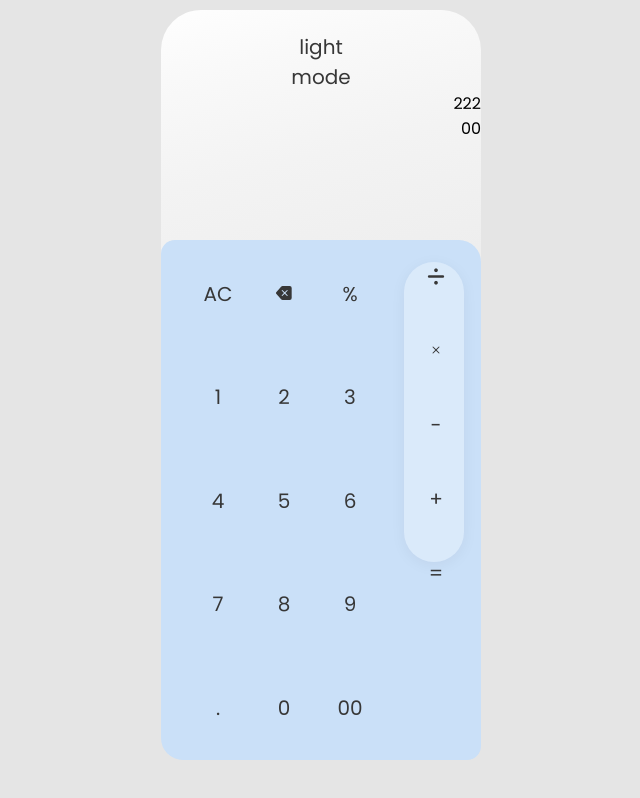
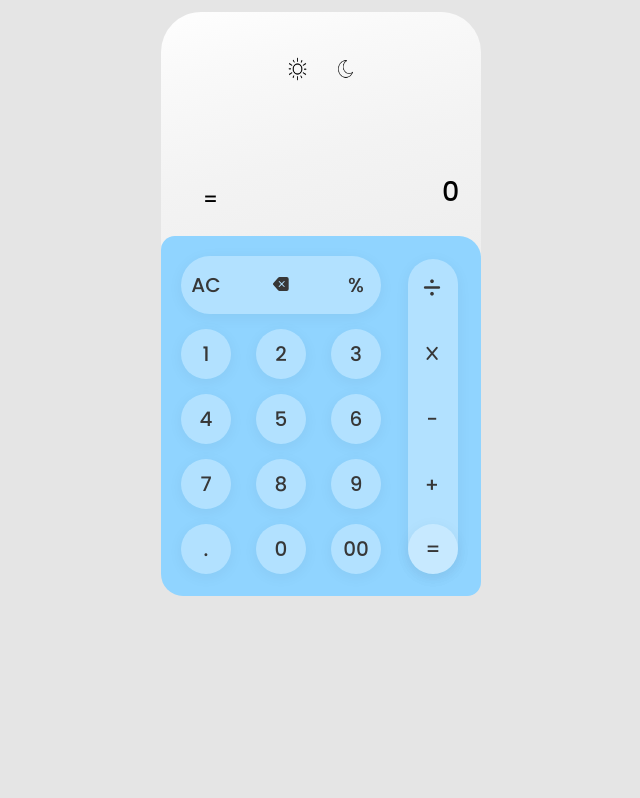
Before and after one commit to Bilalzafar0020/Calculator-Dark-mode-button-voice, a plain HTML site: page index.html in a window 1280 px wide. Shown: the whole page, without its empty margins (319-959 px from the left). Drawn offline with Linux system fonts and the light colour scheme.

Commit message:
Having Dark mode + button voice

```diff
--- a/index.html
+++ b/index.html
@@ -1,5 +1,5 @@
 <!DOCTYPE html>
-<html lang="en">
+<html lang="en" data-theme="dark">
 <head>
     <meta charset="UTF-8">
     <meta http-equiv="X-UA-Compatible" content="IE=edge">
@@ -11,7 +11,7 @@
 
  <!-- Favicon image (icon for website title) -->
 
- <link rel="icon"  type="image/x-icon" href="./images.png" style="color: blue;" >
+ <link rel="icon"  type="image/x-icon" href="./icons8-calculator-64.png" style="color: blue;" >
 
 <!--icons -->
 <link rel="stylesheet" href="https://cdnjs.cloudflare.com/ajax/libs/font-awesome/6.4.0/css/all.min.css" integrity="sha512-iecdLmaskl7CVkqkXNQ/ZH/XLlvWZOJyj7Yy7tcenmpD1ypASozpmT/E0iPtmFIB46ZmdtAc9eNBvH0H/ZpiBw==" crossorigin="anonymous" referrerpolicy="no-referrer" />
@@ -28,6 +28,11 @@
 </head>
 <body>
 
+
+	<audio src="./mixkit-clear-mouse-clicks-2997.wav" id="audio" preload="auto"></audio>
+
+
+
  <!-- main div -->
 <div class="main" >
 
@@ -41,14 +46,21 @@
 
 
     <!-- Dark - Light theme -->
-    <div class="themes" style="text-align: center;">  <button>light mode</button>    </div>
+    <div class="themes">
+<button><img src="./sun (4).png"
+     alt="Light_mode" width="35px" height="40px" class="light"></button>
+<button ><img src="./night-mode.png" alt="Dark mode" width="35px" height="40px"></button>
 
 
+</div>
+
     <!--typingArea -->
-    <div class="typing" >222</div>
+    <div class="typing"  id="typing1"></div>
 
     <!--Result-->
-    <div class="result" >00</div>
+    <div class="result"  id="result_area">   <!--  id="result_area"  solution to write maximum nmber in a div -->
+    <p class="equalto">=</p>  <p id="result_area">0</p>
+    </div>
     </div>
 
 
@@ -63,45 +75,45 @@
 
 <table class="left_side">
 
-<tr class="1_row">
+<tr class="first_row">
 
-<td > <button >AC</button> </td>
-<td > <button > <svg xmlns="http://www.w3.org/2000/svg" width="16" height="16" fill="currentColor" class="bi bi-backspace-fill" viewBox="0 0 16 16">
+<td > <button onclick="clearResult(), audio()" >AC</button> </td>
+<td > <button onclick="remove(),audio()"> <svg xmlns="http://www.w3.org/2000/svg" width="16" height="16" fill="currentColor" class="bi bi-backspace-fill" viewBox="0 0 16 16">
     <path d="M15.683 3a2 2 0 0 0-2-2h-7.08a2 2 0 0 0-1.519.698L.241 7.35a1 1 0 0 0 0 1.302l4.843 5.65A2 2 0 0 0 6.603 15h7.08a2 2 0 0 0 2-2V3zM5.829 5.854a.5.5 0 1 1 .707-.708l2.147 2.147 2.146-2.147a.5.5 0 1 1 .707.708L9.39 8l2.146 2.146a.5.5 0 0 1-.707.708L8.683 8.707l-2.147 2.147a.5.5 0 0 1-.707-.708L7.976 8 5.829 5.854z"/>
   </svg>      </button> </td>
 
-<td > <button >%</button> </td>
+<td > <button onclick="value_Display('%'),audio()">%</button> </td>
 
 
 </tr>
 
 
-<tr class="2_row">
+<tr class="second_row">
 
-<td> <button>1</button> </td>
-<td> <button>2</button> </td>
-<td> <button>3</button> </td>
+<td > <button class="shadow" onclick="value_Display('1'),audio()">1</button> </td>
+<td> <button class="shadow" onclick="value_Display('2'),audio()">2</button> </td>
+<td> <button class="shadow" onclick="value_Display('3'),audio()">3</button> </td>
 </tr>
 
-<tr class="3_row">
+<tr class="third_row">
 
-    <td> <button>4</button> </td>
-    <td> <button>5</button> </td>
-    <td> <button>6</button> </td>
+    <td> <button  class="shadow" onclick="value_Display('4'),audio()">4</button > </td>
+    <td> <button class="shadow"onclick="value_Display('5'),audio()">5</button > </td>
+    <td> <button class="shadow"onclick="value_Display('6'),audio()">6</button > </td>
     </tr>
 
-    <tr class="4_row">
+    <tr class="four_row">
 
-        <td> <button>7</button> </td>
-        <td> <button>8</button> </td>
-        <td> <button>9</button> </td>
+        <td> <button class="shadow" onclick="value_Display('7') ,audio()  ">7</button > </td>
+        <td> <button class="shadow" onclick="value_Display('8') ,audio()">8</button > </td>
+        <td> <button class="shadow" onclick="value_Display('9') ,audio()">9</button > </td>
         </tr>
 
-        <tr class="5_row">
+        <tr class="five_row">
 
-            <td> <button>.</button> </td>
-            <td> <button>0</button> </td>
-            <td> <button>00</button> </td>
+            <td> <button class="shadow" onclick="value_Display('.') , audio()">.</button > </td>
+            <td> <button class="shadow" onclick="value_Display('0') ,audio()">0</button > </td>
+            <td> <button class="shadow" onclick="value_Display('00') ,audio()">00</button > </td>
             </tr>
 
 </table>
@@ -111,14 +123,12 @@
 
     <tr class="main_row">
 
-        <td> <button><i class="fa-solid fa-divide"></i></button> </td>
-        <td> <button class="svg "><svg xmlns="http://www.w3.org/2000/svg" width="16" height="16" fill="currentColor" class="bi bi-x" viewBox="0 0 16 16">
-            <path d="M4.646 4.646a.5.5 0 0 1 .708 0L8 7.293l2.646-2.647a.5.5 0 0 1 .708.708L8.707 8l2.647 2.646a.5.5 0 0 1-.708.708L8 8.707l-2.646 2.647a.5.5 0 0 1-.708-.708L7.293 8 4.646 5.354a.5.5 0 0 1 0-.708z"/>
-          </svg></button> </td>
-
-        <td> <button>-</button> </td>
-        <td> <button>+</button> </td>
-        <td> <button class="equal">=</button> </td>
+<td> <button onclick="value_Display('/') ,audio()"><i class="fa-solid fa-divide"></i></button> </td>
+<td> <button  onclick="value_Display('*') , audio()"  class="shadow2" style="font-size: 15px;"><i class="fa-solid fa-x"></i></button> </td>
+<!-- for multiply appear &#215;   for divide &247;    -->
+        <td> <button class="shadow2" onclick="value_Display('-'),audio()">-</button> </td>
+        <td> <button class="shadow2" onclick="value_Display('+'),audio()">+</button> </td>
+        <td> <button class="extra_shadow" onclick="calculate(),audio()">=</button> </td>
         </tr>
 
 
@@ -128,5 +138,8 @@
 
 </div>
 
+
+
+<script src="./script.js"></script>
 </body>
 </html>
--- a/script.js
+++ b/script.js
@@ -0,0 +1,66 @@
+//  Note  =>    .value is for input types  and textContent is for div,p,others
+
+let typing = document.querySelector("#typing1");   //  getting the value of typing area
+let result = document.querySelector("#result_area");  //   getting the result area
+function audio(){
+
+    document.getElementById('audio').play()
+
+}
+
+//    we give parameter here value and the argumnent their for every themself buttton is according to their
+//  number and give id=typing1  to all so that all can access
+//  when thw user click on 1 button the result in typing variable will be argument = value
+//  but we wnat that user can enter multiple value so  +=  will concatenate the existing value with new one
+
+// it is the method but it is not stoping the user to not type more than i want
+
+function value_Display(value) {
+	typing.innerText += value;
+}
+
+//   second method to restrict the user from not typing more than 26 but css property is best
+
+// function value_Display(value) {
+// 	if (typing.innerText.length < 26) {
+// 	  typing.innerText += value;
+// 	}
+//   };
+
+//   typing.addEventListener('input', () => {
+// 	if (typing.innerText.length > 26) {
+// 	  typing.innerText = typing.innerText.slice(0, 26);
+// 	}
+//   });
+
+
+
+
+
+//   the rsult should put in result area and the content availible in typing area will be eval(evalulate)
+function calculate() {
+try{
+	result.innerText = ` =   ${eval(typing.innerText)}`  }
+	catch(err){
+		result.innerText = "Error";
+	}
+
+		if (result.innerText.length > 12) {
+		 result.innerText = result.innerText.slice(0, 15);  //  only 15 numbers will display
+		};
+
+}
+
+
+
+function clearResult() {
+	typing.innerText = "";
+	result.innerText = ` `; //  so result should also become empty
+}
+
+
+
+// we copy  and then did'nt store it and the content reman in the typing area we show it
+function remove(){
+	typing.innerText = typing.innerText.slice(0,-1);
+}
--- a/style.css
+++ b/style.css
@@ -12,13 +12,11 @@ body{
  background-color:  #E5E5E5;
  width: 100vw;
  height: 100vh;
-  overflow: hidden;
+  overflow:auto;
 
 }
 
 div.main{
-    /* width: 100%;
-    height: 100%; */
   display: flex;
   align-items:center;
   justify-content: flex-start;
@@ -29,40 +27,80 @@ div.main{
 div.extra{
     width: 320px;
     height: 30rem;
-    margin-top: 10px;
+    margin-top: 12px;
     background: linear-gradient(166.34deg, #FEFEFE 0%, #F9F9F9 12.84%, #F3F3F3 32.53%, #E5E5E5 100%);
     border-radius: 40px;
+
+}
+
+/* header section*/
+.header{
+    margin-top: 2em;
+    height: 12rem;    /* height responsive handler */
+    text-align: right;
+}
+
+div.themes{
+  display: flex;
+  flex-direction: row;
+  justify-content: center;
+  align-items: center;
+  gap: none;
+}
+div.typing{
+  margin-top: 60px;
+  font-size: 16px;
+  font-weight: 40;
+  letter-spacing: 2px;
+  overflow: hidden;   /*  any overflow will not visible in typing area */
+  white-space: nowrap; /*  The white-space: nowrap property prevents line breaks */
+  text-overflow: ellipsis; /*  add ellipsis(...)   if it overflow */
+}
+div.result{
+  margin-top: 10px;
+
+  font-size: 27px;
+  font-weight: 500;
+  display: flex;
+  flex-direction: row;
+  justify-content: space-around;
+  gap: 180px;
+    /* overflow: hidden;
+    white-space: nowrap;
+    text-overflow: ellipsis; */
+}
+
+
+div.result p.equalto{
+ font-size: 20px !important;
+ font-weight: 300px !important;
+ margin-top: 12px !important;
+ margin-left: 20px !important;
 }
 
 
 
-.header{
-    margin-top: 1.4rem;
-    height: 26vh;
-    text-align: right;
-   /* background-color: #f3f3f3;
-     border-radius: 22px 22px 0px 0px;
-     width: 19.8rem;
-    border: 0px solid #f7f4f5; */
-
-}
 
 .mainCalculator{
     display: flex;
     flex-direction: row;
     gap: 8px;
-     background-color:#cae0f8 ;
+     background-color:#90d4ff ;  /* color can be change */
      width: 20rem;
      border-radius: 14px 22px;
-   height: 65vh;
+   height: 22.5rem;     /* height responsive handler */
+   /* filter: drop-shadow(0px 4px 4px rgba(0, 0, 0, 0.25)); */
 }
 
+
+/*  left table design*/
 table.left_side{
-   margin-left: 23px;
+   margin-left: 18px;
+   margin-top: 5px;
 }
 
 button{
-    font-weight: 130;
+    font-weight: 450;
     font-size: 20px;
     border: none;
     outline: none;
@@ -70,13 +108,51 @@ button{
   background-color: transparent;
 color:#373737;
 cursor: pointer;
-height: 1.5rem;
-width: 4rem;
+width: 3rem;
+height: 3.6rem;
 }
 
+tr.first_row{
+  display: flex;
+  flex-direction: row;
+  justify-content: space-around;
+  gap: 25px;
+  background: rgba(255, 255, 255, 0.3);
+  box-shadow: 0px 3px 15px rgba(0, 0, 0, 0.05);
+  border-radius: 30px;
+  margin-top: 13px;
+ padding: -2px 2px;
+}
+
+
+tr.second_row,.third_row,.four_row,.five_row{
+  display: flex;
+  flex-direction: row;
+  justify-content: space-around;
+  gap: 25px;
+  margin-top: 5px;
+}
+button.shadow{
+  width: 50px;
+height: 50px;
+  background: rgba(255, 255, 255, 0.3);
+  box-shadow: 0px 3px 15px rgba(0, 0, 0, 0.05);
+  border-radius: 80px;
+  margin-top: 10px;
+}
+button.shadow:hover{
+  background-color:#deeef8 ;
+}
+
+/* button.shadow:focus{
+  background-color:#90d4ff ;
+} */
+
+
+/*  right table design*/
 table.right_side{
-    margin-left: 10px;
-    margin-top: 10px;
+    margin-left: 15px;
+    margin-top: 11px;
  }
 tr.main_row{
     display: flex;
@@ -84,11 +160,45 @@ tr.main_row{
     background: rgba(255, 255, 255, 0.3);
     box-shadow: 0px 3px 15px rgba(0, 0, 0, 0.05);
     border-radius: 40px;
-    gap: 45px;
+    gap: 8px;
     margin-top: 10px;
-    width: 60px;
-height: 300px;
+    width: 50px;
+height: 315px;
 }
-td button svg{
-size: 10px;
+button.extra_shadow{
+  margin-top: 3px;
+  background: rgba(255, 255, 255, 0.267);
+  box-shadow: 0px 3px 15px rgba(0, 0, 0, 0.05);
+  border-radius: 80px;
+  width: 50px;
+height: 50px;
 }
+
+@media screen and (max-width:360px) and (min-width:310px) {
+  .mainCalculator{
+    width: 18rem;
+     height: 21rem;
+  }
+  div.extra{
+    width: 285px;
+  }
+  table.left_side{
+    margin-left: 10px;
+    margin-top: 2px;
+ }
+ table.right_side{
+  margin-left: 3px;
+  margin-top: 5.5px;
+}
+tr.first_row{
+  margin-top: 5px;
+}
+tr.main_row{
+  margin-top: 0px;
+}
+ /*  .header{
+  height: 10rem;
+}    plus  button gap      */
+
+
+}
```
Also changed, not shown: icons8-calculator-64.png (added), images.png (deleted), night-mode.png (added), sun (4).png (added), 1 other file.
